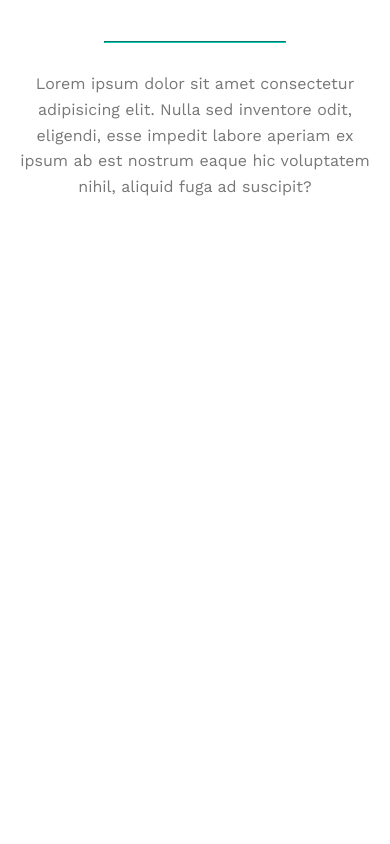
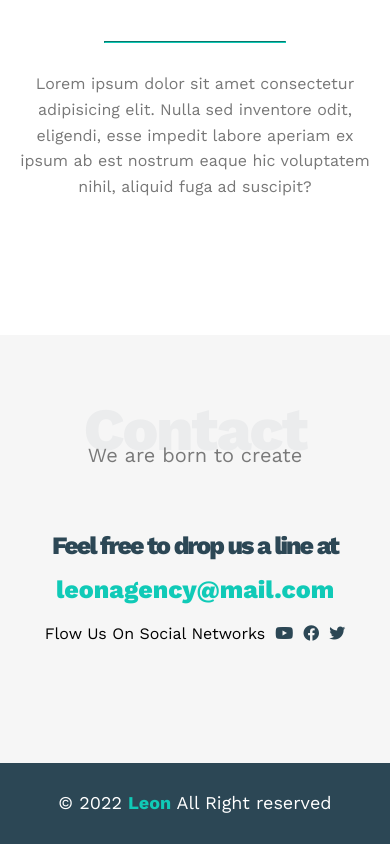
Before and after one commit to hamza-gnoumi/Template-Leon, a plain HTML site: page index.html in a window 390 px wide. Shown: the part 5946-6790 px from the top of the page. Before the commit the page ends 6281 px from the top, so only its background shows below. Drawn offline with nearby package versions, Linux system fonts and the light colour scheme.

Commit message:
Contact Section & Footer

```diff
--- a/css/leon.css
+++ b/css/leon.css
@@ -5,6 +5,8 @@
     --section-padding: 60px;
     --section-background: #f6f6f6;
     --p-line-height: 1.6;
+    --main-duration: 0.3s;
+
 }
 
 /* End varibles */
@@ -14,6 +16,10 @@
     box-sizing: border-box;
     -moz-box-sizing: border-box;
     -webkit-box-sizing: border-box;
+}
+
+html {
+    scroll-behavior: smooth;
 }
 
 body {
@@ -139,11 +145,11 @@ body {
 
 .header .links .icon span:nth-child(2) {
     width: 60%;
-    transition: 0.3s;
-    -webkit-transition: 0.3s;
-    -moz-transition: 0.3s;
-    -ms-transition: 0.3s;
-    -o-transition: 0.3s;
+    transition: var(--main-duration);
+    -webkit-transition: var(--main-duration);
+    -moz-transition: var(--main-duration);
+    -ms-transition: var(--main-duration);
+    -o-transition: var(--main-duration);
 }
 
 .header .links .icon span:last-child {
@@ -186,11 +192,11 @@ body {
     padding: 15px;
     text-decoration: none;
     color: #333;
-    transition: 0.3s;
-    -webkit-transition: 0.3s;
-    -moz-transition: 0.3s;
-    -ms-transition: 0.3s;
-    -o-transition: 0.3s;
+    transition: var(--main-duration);
+    -webkit-transition: var(--main-duration);
+    -moz-transition: var(--main-duration);
+    -ms-transition: var(--main-duration);
+    -o-transition: var(--main-duration);
 }
 
 .header .links ul li a:hover {
@@ -511,3 +517,69 @@ body {
 
 
 /* End About */
+/* Start Contact */
+.contact {
+    padding-top: var(--section-padding);
+    padding-bottom: var(--section-padding);
+    background-color: var(--section-background);
+}
+
+.contact .info {
+    padding-top: var(--section-padding);
+    padding-bottom: var(--section-padding);
+    text-align: center;
+}
+
+.contact .info .label {
+    font-size: 35px;
+    font-weight: 800;
+    color: var(--secondary-color);
+    letter-spacing: -2px;
+    margin-bottom: 15px;
+}
+
+.contact .info .link {
+    display: block;
+    font-size: 35px;
+    font-weight: 800;
+    color: var(--main-color);
+    text-decoration: none;
+}
+
+.contact .info .social {
+    display: flex;
+    justify-content: center;
+    margin-top: 20px;
+    font-size: 16px;
+}
+
+.contact .info .social i {
+    margin-left: 10px;
+    color: var(--secondary-color);
+}
+
+@media (max-width: 767px) {
+
+    .contact .info .label,
+    .contact .info .link {
+        font-size: 25px;
+    }
+}
+
+/* End Contact */
+/* Start Footer  */
+.footer {
+    padding: 30px 10px;
+    background-color: var(--secondary-color);
+    text-align: center;
+    color: white;
+    font-size: 18px;
+}
+
+.footer span {
+    color: var(--main-color);
+    font-weight: bold;
+}
+
+
+/* End Footer  */
--- a/index.html
+++ b/index.html
@@ -79,7 +79,7 @@
     </div>
     <!-- End Features -->
     <!--Start Services-->
-    <div class="services">
+    <div class="services" id="services">
         <div class="container">
             <h2 class="special-heading">Services</h2>
             <p>Don't be busy, be productive</p>
@@ -138,7 +138,7 @@
     </div>
     <!--End Services-->
     <!-- Start Portfolio -->
-    <div class="portfolio">
+    <div class="portfolio" id="portfolio">
         <div class="container">
             <h2 class="special-heading">Portfolio</h2>
             <p>If you do it right, it will last forever.</p>
@@ -176,9 +176,9 @@
     </div>
     <!-- End Portfolio -->
     <!-- Start About -->
-    <div class="about">
+    <div class="about" id="about">
         <div class="container">
-            <h2 class="special-heading">Portfolio</h2>
+            <h2 class="special-heading">About</h2>
             <p>If you do it right, it will last forever.</p>
             <div class="about-content">
                 <div class="image">
@@ -199,6 +199,28 @@
         </div>
     </div>
     <!-- End About -->
+    <!-- Start Contact -->
+    <div class="contact" id="contact">
+        <div class="container">
+            <h2 class="special-heading">Contact</h2>
+            <p>We are born to create</p>
+            <div class="info">
+                <p class="label">Feel free to drop us a line at</p>
+                <a href="mailto:leonagency@mail.com?subject=Contact" class="link">leonagency@mail.com</a>
+                <div class="social">
+                    Flow Us On Social Networks
+                    <i class="fab fa-youtube"></i>
+                    <i class="fab fa-facebook"></i>
+                    <i class="fab fa-twitter"></i>
+
+                </div>
+            </div>
+        </div>
+    </div>
+    <!-- End Contact -->
+    <!-- Start Footer  -->
+    <div class="footer"> &copy; 2022 <span>Leon</span> All Right reserved</div>
+    <!-- End Footer  -->
 </body>
 
 </html>
```
